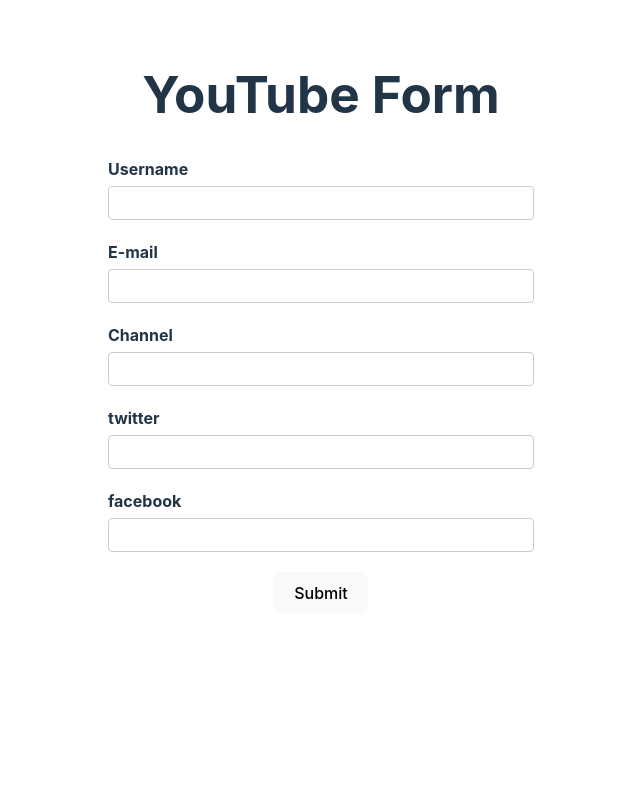
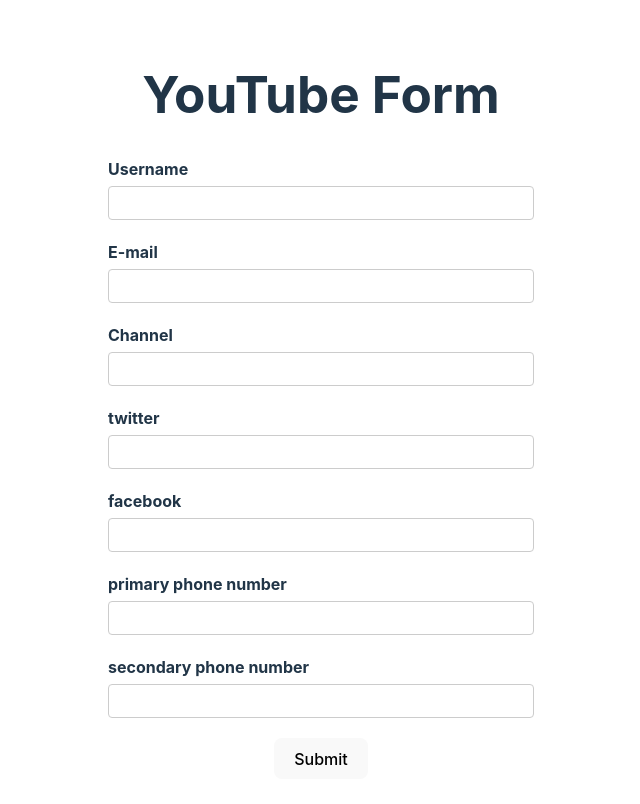
Before and after one commit to RelativeBinary/react-hook-form, a React (Vite) app: page / in a window 1280 px wide. Shown: the top 804 px of the page, without its empty margins (319-959 px from the left). Built offline with nearby package versions, Linux system fonts and the light colour scheme.

Commit message:
nested field example

```diff
--- a/src/components/YouTubeForm.tsx
+++ b/src/components/YouTubeForm.tsx
@@ -10,6 +10,7 @@
     twitter: string;
     facebook: string;
   };
+  phoneNumbers: string[];
 };
 
 export const YouTubeForm = () => {
@@ -22,6 +23,7 @@
         twitter: "",
         facebook: "",
       },
+      phoneNumbers: ["", ""],
     },
   });
   const { register, control, handleSubmit, formState } = form;
@@ -97,6 +99,22 @@
           <label htmlFor="facebook">facebook</label>
           <input type="text" id="channel" {...register("social.facebook")} />
         </div>
+        <div className="form-control">
+          <label htmlFor="primary-phone">primary phone number</label>
+          <input
+            type="text"
+            id="primary-phone"
+            {...register("phoneNumbers.0")}
+          />
+        </div>
+        <div className="form-control">
+          <label htmlFor="secondary-phone">secondary phone number</label>
+          <input
+            type="text"
+            id="secondary-phone"
+            {...register("phoneNumbers.1")}
+          />
+        </div>
         <button>Submit</button>
       </form>
       <DevTool control={control} />
```
